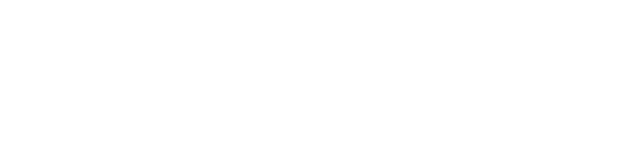
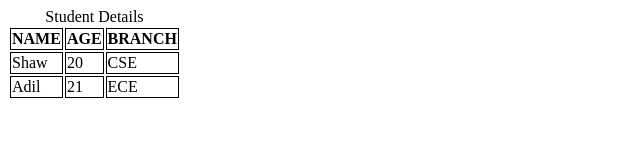
Before and after one commit to acciojob/table-practise-Ashwanikumar-cs21, a website: page main.html in a window 1280 px wide. Shown: the whole page, without its empty margins (0-640 px from the left). Drawn offline with Linux system fonts and the light colour scheme.

Commit message:
created a submission

```diff
--- a/main.html
+++ b/main.html
@@ -7,6 +7,30 @@
 </head>
 
 <body>
+	<table>
+        <caption>Student Details</caption>
+        <thead>
+            <tr>
+                <th>NAME</th>
+                <th>AGE</th>
+                <th>BRANCH</th>
+            </tr>
+        </thead>
+
+        <tbody>
+            <tr>
+                <td>Shaw</td>
+                <td>20</td>
+                <td>CSE</td>
+            </tr>
+            <tr>
+                <td>Adil</td>
+                <td>21</td>
+                <td>ECE</td>
+            </tr>
+        </tbody>
+    </table>
+
 	<!-- the entire body must be written by student -->
     <script type="text/javascript" src="./script.js">
 </script>
--- a/styles.css
+++ b/styles.css
@@ -1 +1,11 @@
 /*  your css code here. If applicable */
+<style>
+        table {
+            background-color: yellow;
+            border: 1px solid black;
+        }
+
+        th, tr, td {
+            border: 1px solid black;
+        }
+    </style>
```
